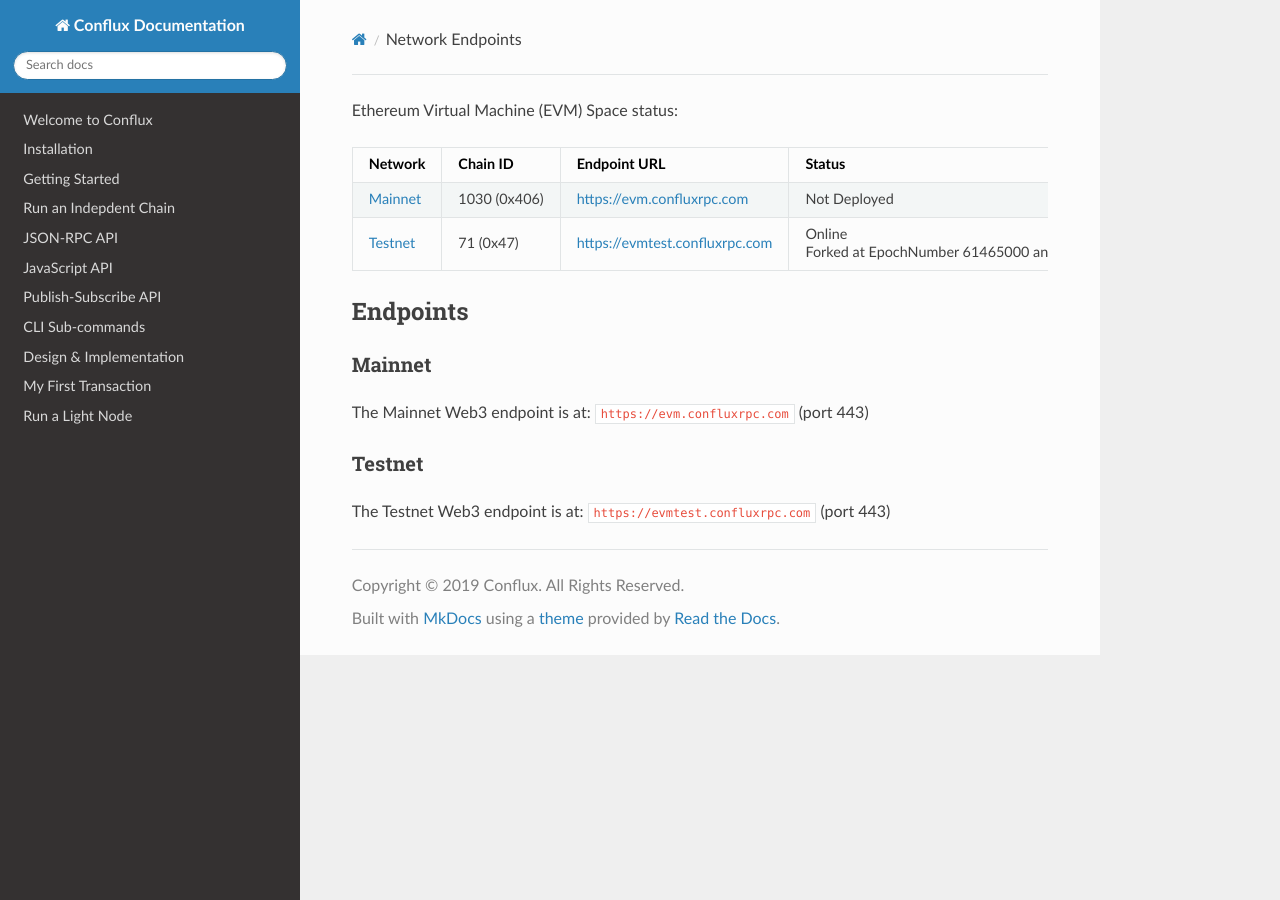
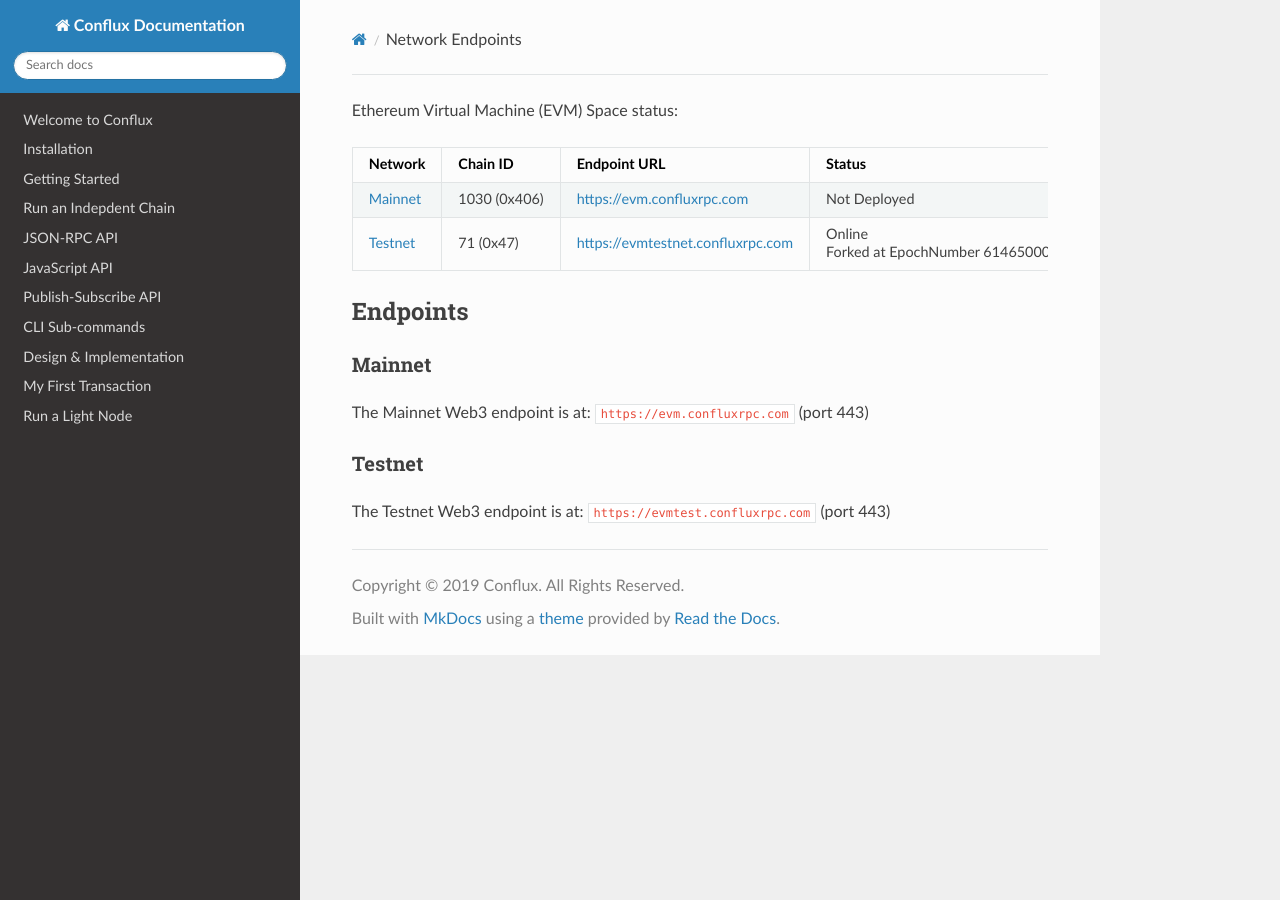
Before and after one commit to Conflux-Chain/conflux-doc, an MkDocs documentation site: the page built from docs/EVM-Space/networks.md, in a window 1280 px wide. Built offline with MkDocs 1.6.1, drawn with Linux system fonts in a browser that asks for light colours; nearby versions of some CDN libraries.

Commit message:
update networks

```diff
--- a/docs/EVM-Space/networks.md
+++ b/docs/EVM-Space/networks.md
@@ -13,7 +13,7 @@
 Network  | Chain ID                | Endpoint URL | Status
 -------- | ----------------------- | ------------ | -----------
 [Mainnet](#mainnet) | 1030 (0x406) | <https://evm.confluxrpc.com> | Not Deployed
-[Testnet](#testnet) | 71 (0x47) | <https://evmtest.confluxrpc.com> | Online <br/> Forked at EpochNumber 61465000 and BlockNumber 77340000
+[Testnet](#testnet) | 71 (0x47) | <https://evmtestnet.confluxrpc.com> | Online <br/> Forked at EpochNumber 61465000 BlockNumber 77340000
 
 ## Endpoints
 
```
